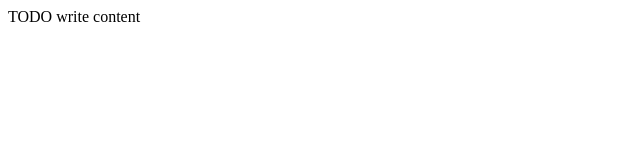
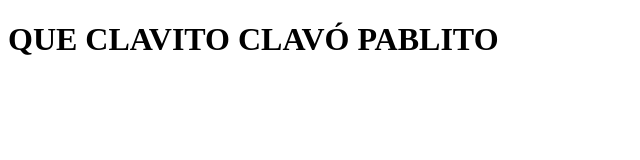
Before and after one commit to enblabla/webkike, a plain HTML site: page public_html/PABLITOCLAVOUNCLAVITO.html in a window 1280 px wide. Shown: the whole page, without its empty margins (0-640 px from the left). Drawn offline with Linux system fonts and the light colour scheme.

Commit message:
UN CLAVITO

```diff
--- a/public_html/PABLITOCLAVOUNCLAVITO.html
+++ b/public_html/PABLITOCLAVOUNCLAVITO.html
@@ -11,6 +11,6 @@ and open the template in the editor.
         <meta name="viewport" content="width=device-width, initial-scale=1.0">
     </head>
     <body>
-        <div>TODO write content</div>
+        <h1>QUE CLAVITO CLAVÓ PABLITO</h1>
     </body>
 </html>
```
